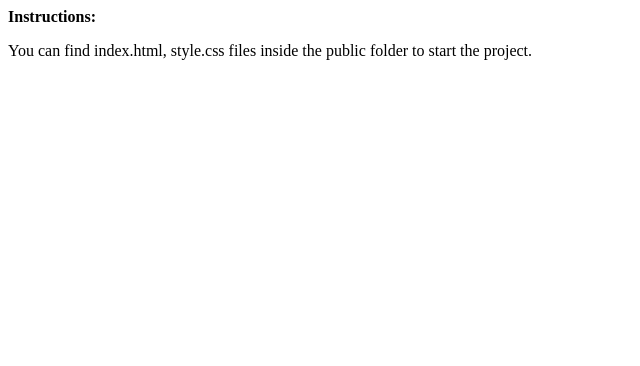
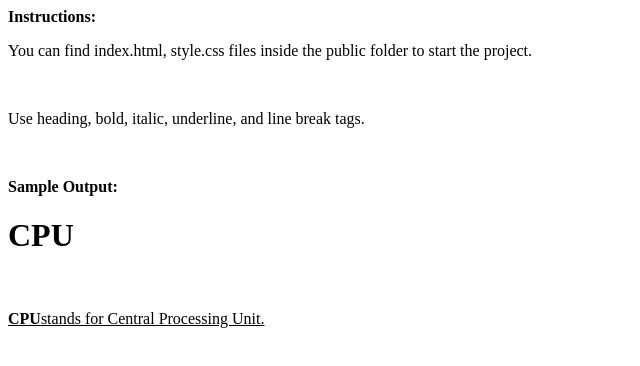
Before and after one commit to iamneo-production/dbafdabbadeadaeccdfffebaeceaec, a website: page public/index.html in a window 1280 px wide. Shown: the whole page, without its empty margins (0-640 px from the left). Drawn offline with Linux system fonts and the light colour scheme.

Commit message:
Backup Commit

```diff
--- a/public/index.html
+++ b/public/index.html
@@ -2,5 +2,12 @@
     <body>
         <p><b>Instructions:</b></p>
         <p>You can find index.html, style.css files inside the public folder to start the project.</p>
+        <br>
+        <p> Use heading, bold, italic, underline, and line break tags.</p>
+        <br>
+        <p><b> Sample Output:</b></p>
+        <h1>CPU</h1>
+        <br>
+        <p><u> <b>CPU</b>stands for Central Processing Unit.</u></p>
 
         </html>
```
